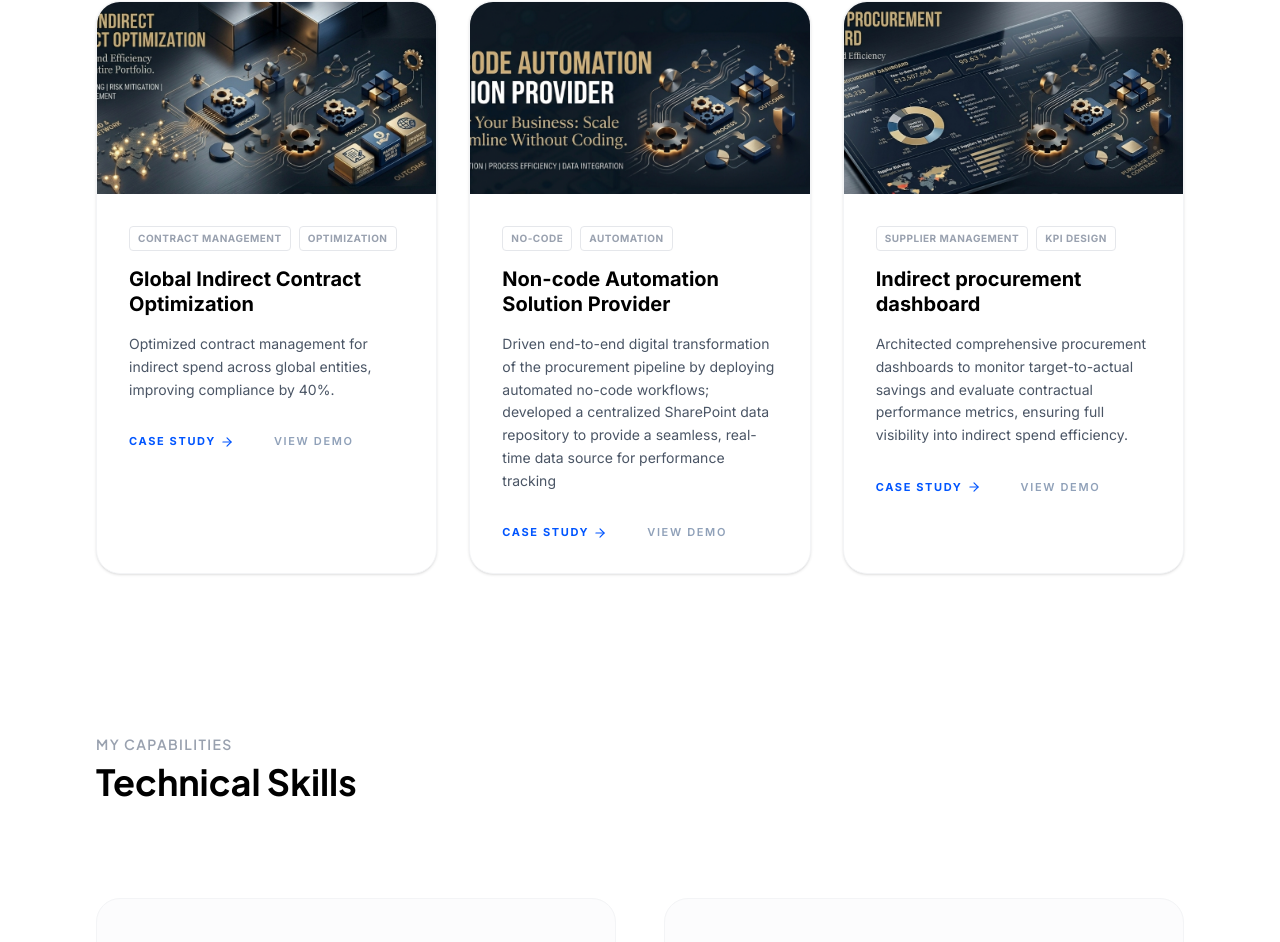
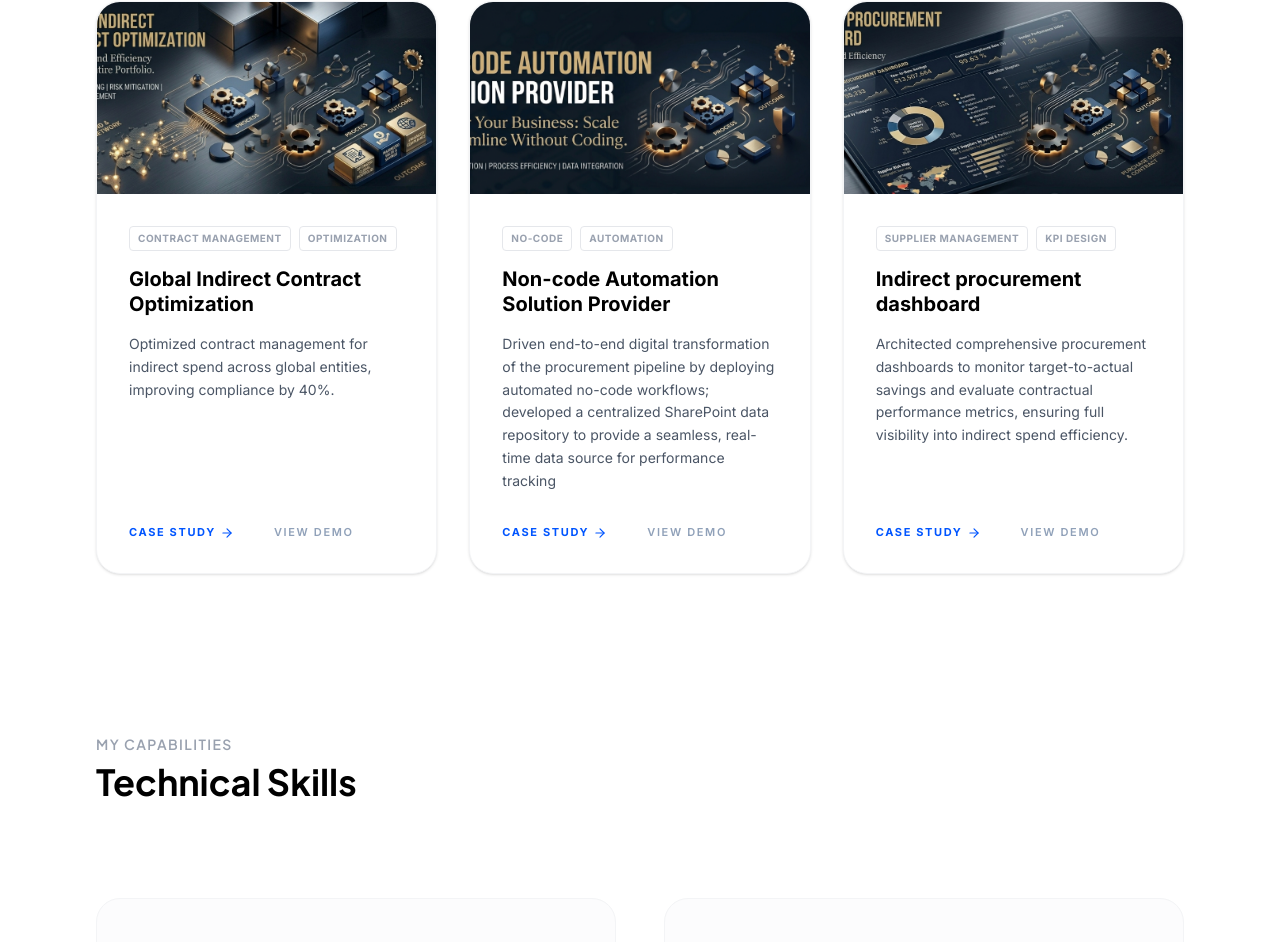
Before and after one commit to yoli789/My-professional-Website, a React (Vite) app: page / in a window 1280 px wide. Shown: the part 2051-2993 px from the top of the page. Built offline with nearby package versions, Linux system fonts and the light colour scheme; a web font is replaced by a local one.

Commit message:
fix: align CASE STUDY/VIEW DEMO links on same horizontal line across all cards

```diff
--- a/src/App.tsx
+++ b/src/App.tsx
@@ -578,7 +578,7 @@ const CaseStudies = () => {
                   </div>
                 )}
               </div>
-              <div className="p-8 flex-grow">
+              <div className="p-8 flex-1 flex flex-col">
                 <div className="flex gap-2 mb-4">
                   {project.tags.map(tag => (
                     <span key={tag} className="text-[10px] uppercase tracking-wider font-bold text-gray-400 border border-gray-200 px-2 py-1 rounded">
@@ -587,10 +587,10 @@ const CaseStudies = () => {
                   ))}
                 </div>
                 <h4 className="text-xl font-bold mb-4 leading-tight">{project.title}</h4>
-                <p className="text-gray-600 text-sm mb-8 leading-relaxed">
+                <p className="text-gray-600 text-sm leading-relaxed flex-1">
                   {project.description}
                 </p>
-                <div className="mt-auto flex gap-10">
+                <div className="mt-8 flex gap-10">
                   <button className="text-[11px] font-bold uppercase tracking-[0.15em] text-[#0055ff] flex items-center gap-1 group/btn transition-all">
                     CASE STUDY <ArrowRight size={14} className="group-hover/btn:translate-x-1 transition-transform" />
                   </button>
```
